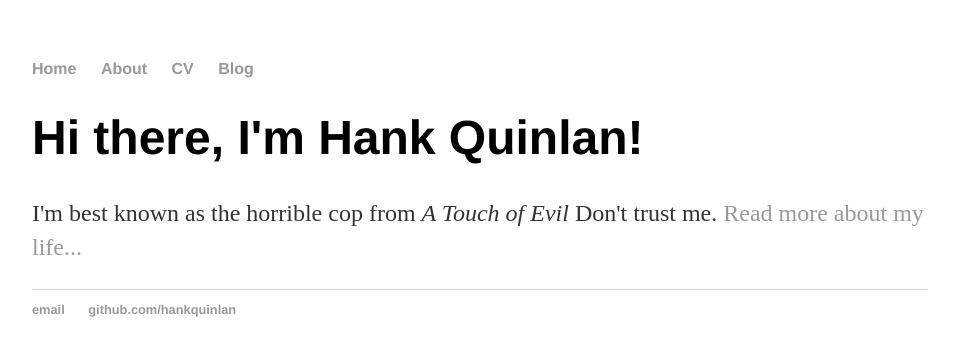
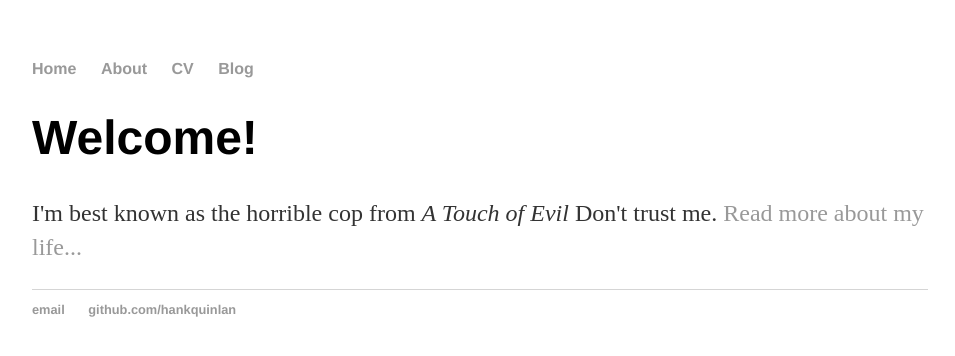
Before and after one commit to mlynek202141603/mlynek202141603.github.io, a Jekyll site: the page built from index.html, in a window 1280 px wide. Shown: the top 356 px of the page, without its empty margins (160-1115 px from the left). Built offline with Jekyll 4.4.1, drawn with Linux system fonts in a browser that asks for light colours.

Commit message:
Update index.html

```diff
--- a/index.html
+++ b/index.html
@@ -1,8 +1,8 @@
 ---
 layout: default
-title: Hank Quinlan, Horrible Cop
+title: Magdalene Mlynek
 ---
 <div class="blurb">
-	<h1>Hi there, I'm Hank Quinlan!</h1>
+	<h1>Welcome!</h1>
 	<p>I'm best known as the horrible cop from <em>A Touch of Evil</em> Don't trust me. <a href="/about">Read more about my life...</a></p>
 </div><!-- /.blurb -->
```
